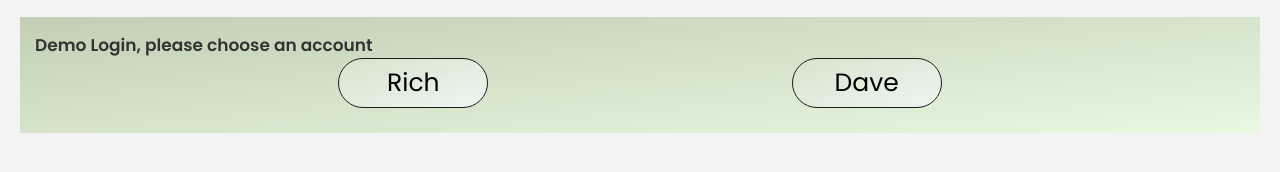
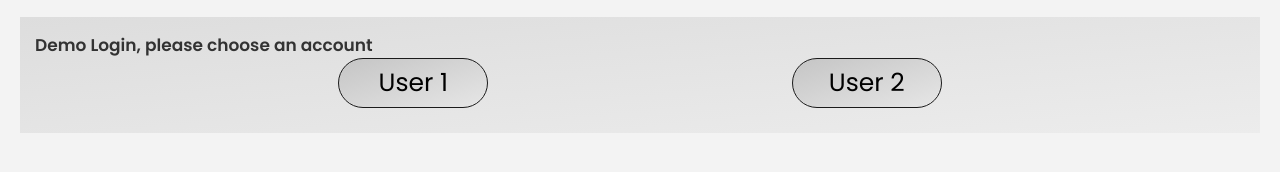
Before and after one commit to DT723/Bank-App-JS, a plain HTML site: page index.html in a window 1280 px wide. Shown: the part 76-248 px from the top of the page. Drawn offline with Linux system fonts and the light colour scheme.

Commit message:
demo selection styling

```diff
--- a/index.html
+++ b/index.html
@@ -39,8 +39,8 @@
     <div class="selectUser" id="selectUserDiv">
       <h2 class="selectUserTitle">Demo Login, please choose an account</h2>
       <div class="selectBtn">
-        <button class="btn--user1" id="btn--user1">Rich</button>
-        <button class="btn--user2" id="btn--user2">Dave</button>
+        <button class="btn--user1" id="btn--user1">User 1</button>
+        <button class="btn--user2" id="btn--user2">User 2</button>
       </div>
     </div>
 
--- a/script.js
+++ b/script.js
@@ -6,7 +6,7 @@
 
 // Data
 const account1 = {
-  owner: 'Dave t',
+  owner: 'User1',
   movements: [200, 450, -400, 3000, -650, -130, 70, 1300],
   interestRate: 1.2, // %
   pin: 1111,
@@ -26,7 +26,7 @@ const account1 = {
 };
 
 const account2 = {
-  owner: 'Rich b',
+  owner: 'User2',
   movements: [5000, 3400, -150, -790, -3210, -1000, 8500, -30],
   interestRate: 1.5,
   pin: 2222,
--- a/style.css
+++ b/style.css
@@ -79,7 +79,7 @@ nav {
 
 .selectUser {
   padding: 15px;
-  background-image: linear-gradient(to top left, #e8f8e1, #c2cfb5);
+  background-image: linear-gradient(to top left, #ececec, #dddddd);
   margin-top: 20px;
   display: inline-block;
   width: 100%;
@@ -99,7 +99,7 @@ nav {
 
 .btn--user1,
 .btn--user2 {
-  background-image: linear-gradient(to top left, #eef5f2, #d7e4cb);
+  background-image: linear-gradient(to top left, #e6e6e6, #c5c5c5);
   font-size: 2.5rem;
   cursor: pointer;
   padding: 5px;
```
